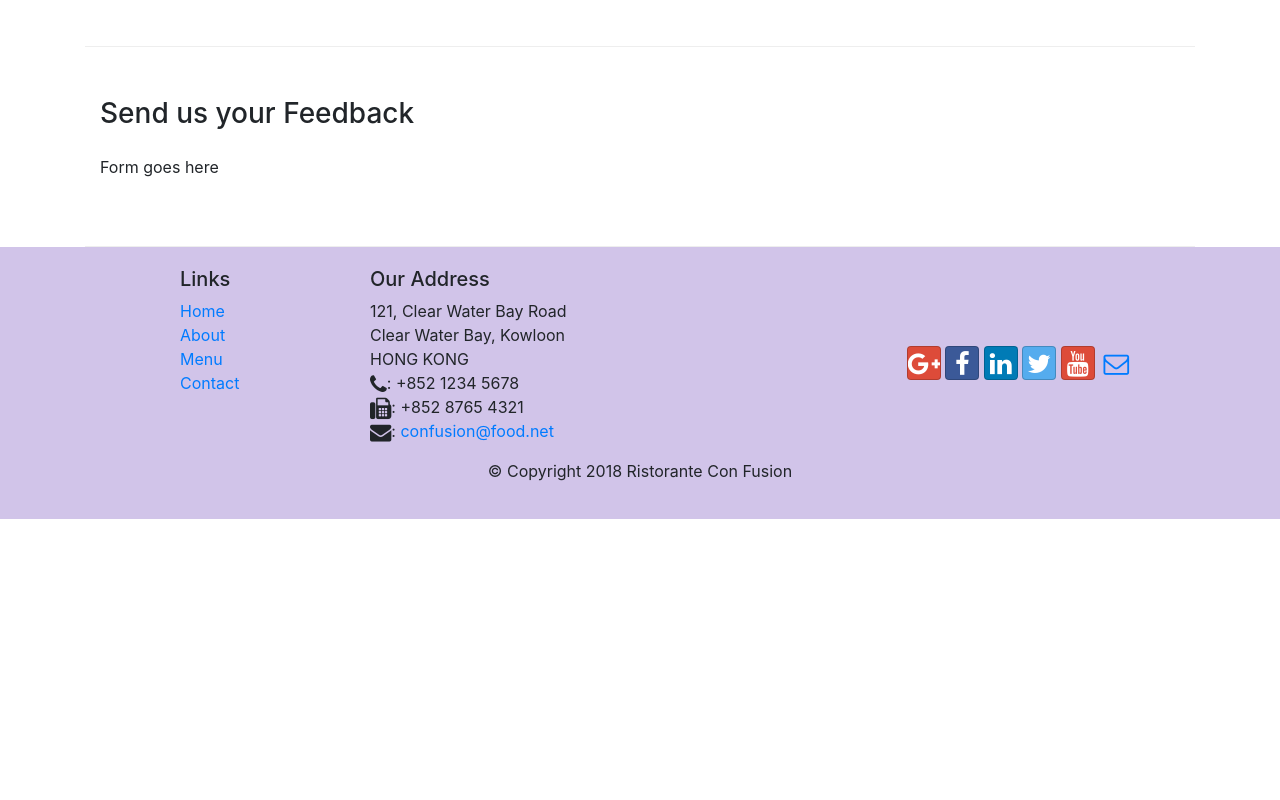
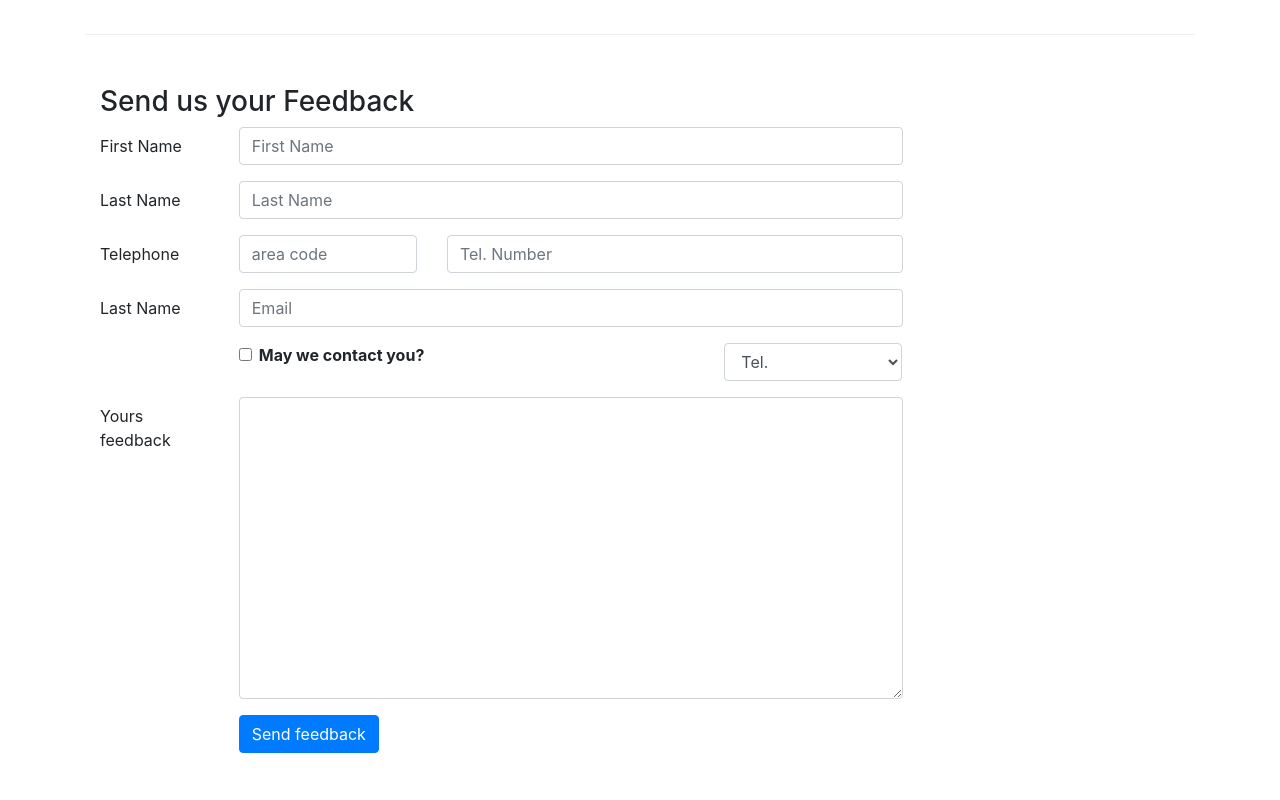
Before and after one commit to pirtpalbenipal/Node-Coursera, a website: page contactus.html in a window 1280 px wide. Shown: the part 740-1540 px from the top of the page. Before the commit the page ends 1259 px from the top, so only its background shows below. Drawn offline with nearby package versions, Linux system fonts and the light colour scheme.

Commit message:
form and button

```diff
--- a/contactus.html
+++ b/contactus.html
@@ -93,7 +93,69 @@
               <h3>Send us your Feedback</h3>
            </div>
             <div class="col-12 col-md-9">
-                Form goes here
+                <form>
+                    <div class="form-group row">
+                        <label  for="firstname"class="col-md-2 col-form-label">First Name</label>
+                        <div class="col-md-10">
+                            <input type="text" id="firstname" name="firstname" class="form-control" placeholder="First Name">
+                        </div>
+
+                    </div>
+                    <div class="form-group row">
+                        <label  for="lastname"class="col-md-2 col-form-label">Last Name</label>
+                        <div class="col-md-10">
+                            <input type="text" id="lastname" name="lastname" class="form-control" placeholder="Last Name">
+                        </div>
+                    </div>
+                    <div class="form-group row">
+                        <label  for="telnum"class=" col-12 col-md-2 col-form-label">Telephone</label>
+                        <div class=" col-5 col-md-3">
+                            <input type="tel" id="areacode" name="areacode" class="form-control" placeholder="area code">
+                        </div>
+                        <div class="col-5 col-md-7">
+                            <input type="tel" id="telnum" name="telnum" class="form-control" placeholder="Tel. Number">
+                        </div>
+                   </div>
+                    <div class="form-group row">
+                        <label  for="emailid"class="col-md-2 col-form-label">Last Name</label>
+                        <div class="col-md-10">
+                            <input type="email" id="emailid" name="email" class="form-control" placeholder="Email">
+                        </div>
+                    </div>
+                    <div class="form-group row">
+                        <div class="col-md-6 offset-md-2">
+                            <div class="form-check">
+                                <input type="checkbox" class="form-check-input" name="approve" id="approve" value="">
+                                <label class="form-check-label" for="approve">
+                                    <strong>May we contact you?</strong>
+                                </label>
+                            </div>
+                        </div>
+                        <div class="col-md-3 offset-md-1">
+                            <select class="form-control">
+                                <option>Tel.</option>
+                                <option>Email</option>
+                            </select>
+                        </div>
+                    </div>
+
+                    <div class="form-group row">
+                        <label  for="feedback"class="col-md-2 col-form-label">Yours feedback</label>
+                        <div class="col-md-10">
+                            <textarea id="feedback" name="feedback" class="form-control" rows="12"></textarea>
+                        </div>
+                    </div>
+
+                    <div class="form-group row">
+                        <div class="offset-md-2 col-md-10">
+                            <button type="submit" class="btn btn-primary">Send feedback</button>
+
+                        </div>
+
+                    </div>
+
+
+                </form>
             </div>
              <div class="col-12 col-md">
             </div>
--- a/css/styles.css
+++ b/css/styles.css
@@ -16,7 +16,7 @@
     margin:0px auto;
     padding: 20px 0px 20px 0px;
 }
-.jumbotron {
+.jumbotron { <link rel="stylesheet" type="text/css" href="css/styles.css">
     padding:70px 30px 70px 30px;
     margin:0px auto;
     background: #9575CD ;
```
Also changed, not shown: aboutus.html (+5 -4 lines), index.html (+1 -2 lines), 3 other files.
